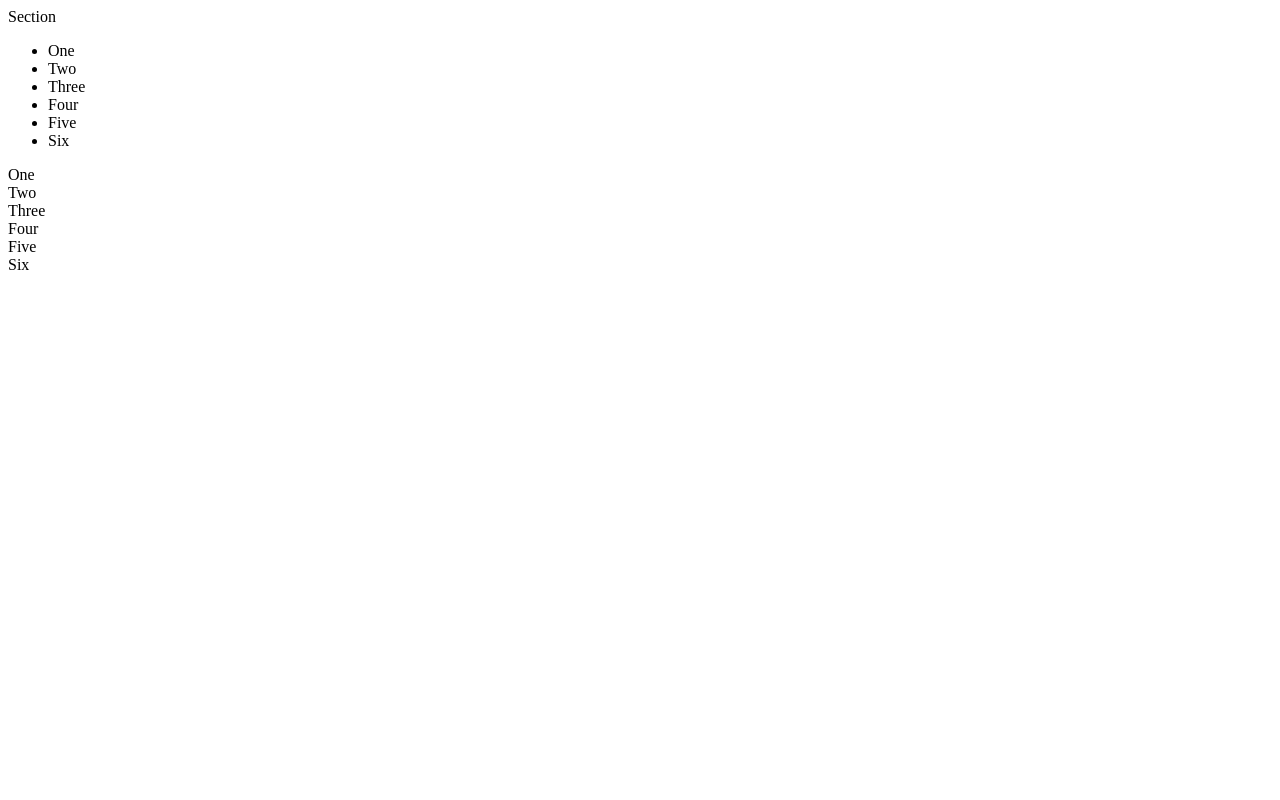
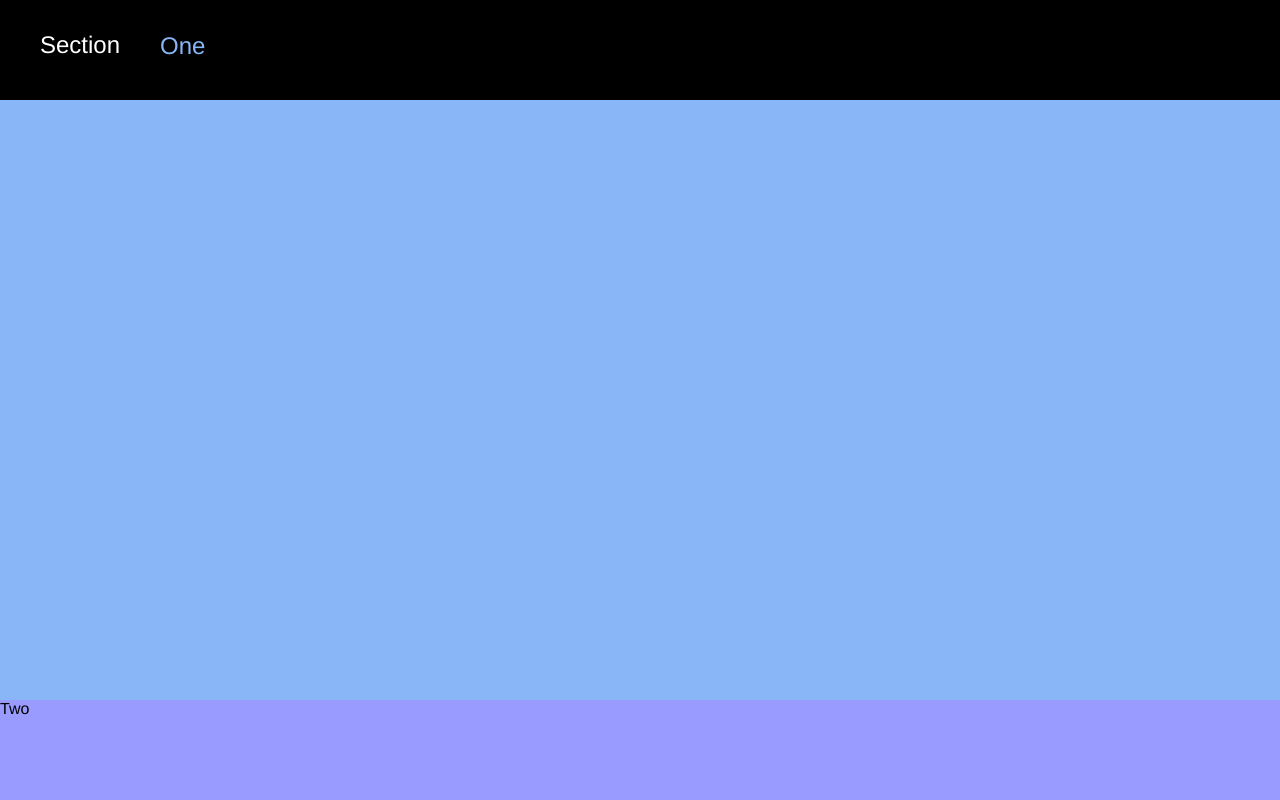
Before and after one commit to JohnQuentin/JohnQuentin.github.io, a plain HTML site: page index.html in a window 1280 px wide. Shown: the top 800 px of the page. Drawn offline with nearby package versions, Linux system fonts and the light colour scheme.

Commit message:
Add files via upload

```diff
--- a/index.html
+++ b/index.html
@@ -1,3 +1,13 @@
+<!DOCTYPE html>
+<html lang="en" >
+<head>
+  <meta charset="UTF-8">
+  <title>CodePen - Simple one page header concept</title>
+  <link rel="stylesheet" href="./style.css">
+
+</head>
+<body>
+<!-- partial:index.partial.html -->
 <div class="header">
 			<p class="slogan">Section</p>
 			<div class="word">
@@ -20,3 +30,9 @@
 			<div class="box box5">Five</div>
 			<div class="box box6">Six</div>
 		</div>
+<!-- partial -->
+  <script src='//cdnjs.cloudflare.com/ajax/libs/jquery/2.1.3/jquery.min.js'></script>
+<script src='https://cdnjs.cloudflare.com/ajax/libs/gsap/latest/TweenMax.min.js'></script><script  src="./script.js"></script>
+
+</body>
+</html>
--- /dev/null
+++ b/style.css
@@ -0,0 +1,70 @@
+body, div, p{
+				margin: 0;
+				padding: 0;
+				font-family: Helvetica;
+			}
+
+
+			.header{
+				position: fixed;
+				z-index: 1000;
+				width: 100%;
+				height: 100px;
+				background-color: black;
+				color: white;
+			}
+
+			.header p{
+				display: inline-block;
+				padding-left: 40px;
+				font-size: 24px;
+				line-height: 30px;
+				padding-top: 30px;
+			}
+
+			.word{
+				position: absolute;
+				top: 30px;
+				display: inline-block;
+				width: 400px;
+				height: 30px;
+				overflow: hidden;
+			}
+
+				ul{
+					list-style: none;
+					position: absolute;
+				}
+
+				ul li{
+					font-size: 24px;
+				}
+
+			.content .box{
+				width: 100%;
+				height: 700px;
+			}
+
+				.box1{
+					background-color: #88b6f7;
+				}
+
+				.box2{
+					background-color: #9a9bff;
+				}
+
+				.box3{
+					background-color: #bbfb94;
+				}
+
+				.box4{
+					background-color: #ed74c4;
+				}
+
+				.box5{
+					background-color: #eb984e;
+				}
+
+				.box6{
+					background-color: #a9eaf1;
+				}
```
Also changed, not shown: script.js (line endings or trailing spaces).
